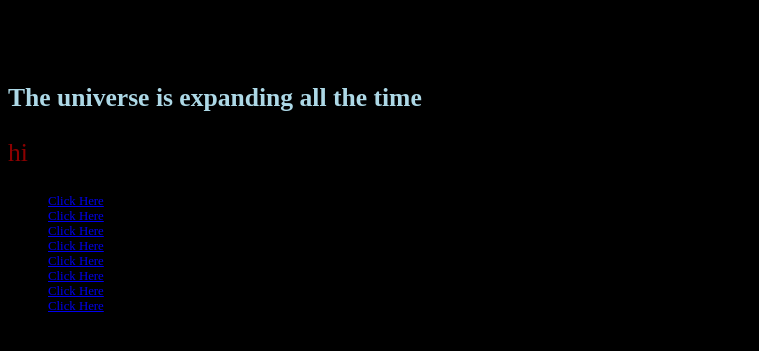
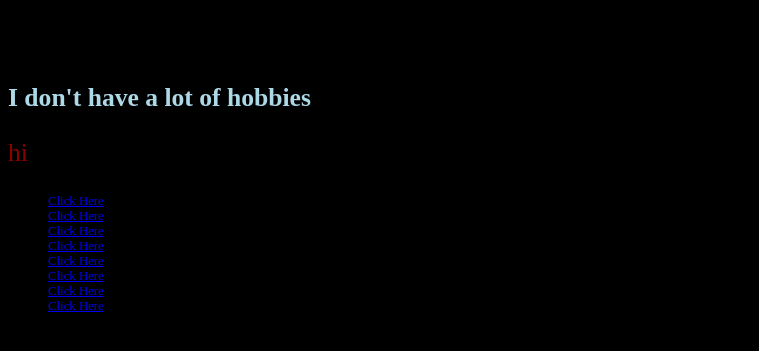
Before and after one commit to Ibrahimthethird/My-existence-, a plain HTML site: page index.html in a window 1280 px wide. Shown: the part 239-590 px from the top of the page, without its empty margins (0-759 px from the left). Drawn offline with Linux system fonts and the light colour scheme.

Commit message:
Update index.html

```diff
--- a/index.html
+++ b/index.html
@@ -19,7 +19,7 @@
 
      <div><header><h1 style="font-size:8.0vw"><p style="color:lightblue;">Ibrahim Shahin</p></h1></header></div>
 
-     <div><h3 style="color:lightblue;font-size:2.0vw">The universe is expanding all the time</<nav></nav></h3></div>
+     <div><h3 style="color:lightblue;font-size:2.0vw">I don't have a lot of hobbies</<nav></nav></h3></div>
 
      <div>
        <aside>
```
